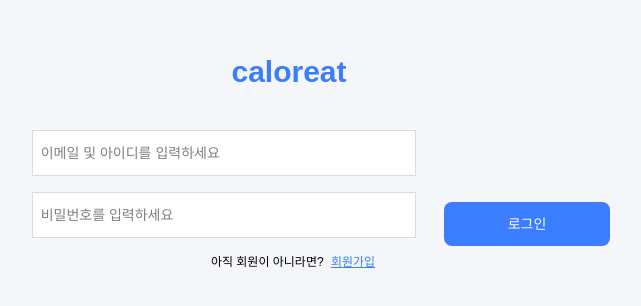
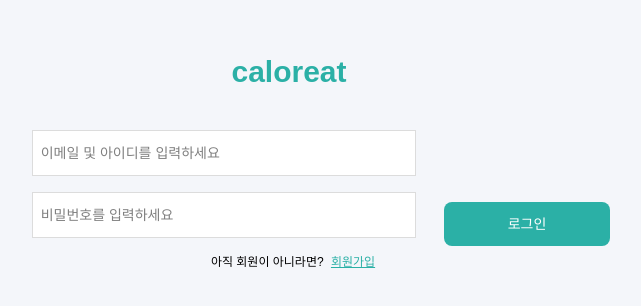
Before and after one commit to Team-AIvocado/caloreat-frontend, a React (Vite) app: page / in a window 1280 px wide. Shown: the part 238-544 px from the top of the page, without its empty margins (351-992 px from the left). Built offline with nearby package versions, Linux system fonts and the light colour scheme; no server answers; a web font is replaced by a local one.

Commit message:
maincolor changed

```diff
--- a/src/components/ProgressBar/RingProgressBar.jsx
+++ b/src/components/ProgressBar/RingProgressBar.jsx
@@ -41,7 +41,7 @@ function RingProgressBar({ totalkcal, kcal }) {
         value={displayPercentage}
         text={customText}
         styles={buildStyles({
-          pathColor: "#3A7DFF",
+          pathColor: "#2bb0a6",
           trailColor: "#d6d6d6",
           pathTransitionDuration: 1,
         })}
--- a/src/index.css
+++ b/src/index.css
@@ -6,15 +6,15 @@
   /* 메인 배경 */
   --color-main_background: #f4f6fa;
   /* 메인 브랜드 컬러, CTA */
-  --color-main_color: #3a7dff;
-  --color-sub_color: #d9e9ff;
+  --color-main_color: #2bb0a6;
+  --color-sub_color: #a3dbc1;
   /* border_color (Divider/Border) */
   --color-border_color: #dcdcdc;
   /* text_secondary (Text Secondary) */
   --color-secondary_text: #6c6c6c;
   /* 헤더, 타이틀, 그래프 핵심선 */
   --color-primary_text: #1d2e50;
-  --color-sub_background: #e9f1fc;
+  --color-sub_background: #edfcfa;
   /* 성공 상태 표시(달성/양호) 좋아요 */
   --color-complete_color: #a6f2e8;
   /* 경고, 영양 불균형 영역 표시 (부드러운 경고) */
@@ -34,7 +34,7 @@
   /* 영양소 */
   --color-icon_color4: #d9e3f3;
 
-  --color-sub_border: #e3eefd;
+  --color-sub_border: #edfcfa;
   --color-third_text: #a8b2c7;
   --color-light-alert-border: #ffebab;
   --color-light-alert: #fffdf6;
--- a/src/pages/FoodRegisterPage/layout/ImageResult.jsx
+++ b/src/pages/FoodRegisterPage/layout/ImageResult.jsx
@@ -175,7 +175,7 @@ export const ImageResult = ({ imgSrc, foodDetail, imageId }) => {
             marks={intakeMarks}
             onChange={handleSliderChange}
             sx={{
-              color: "#3a7dff",
+              color: "#2BB0A6",
             }}
           />
         </div>
--- a/src/pages/StatisticsPage/layout/TotalKcal.jsx
+++ b/src/pages/StatisticsPage/layout/TotalKcal.jsx
@@ -57,7 +57,7 @@ export const TotalKcal = ({ totalCalories, goalCalories, type, chartData }) => {
               <Line
                 dataKey="calories"
                 barSize={17}
-                fill="#413ea0"
+                fill="#2BB0A6"
                 name="섭취 칼로리"
                 type="monotone"
               />
```
